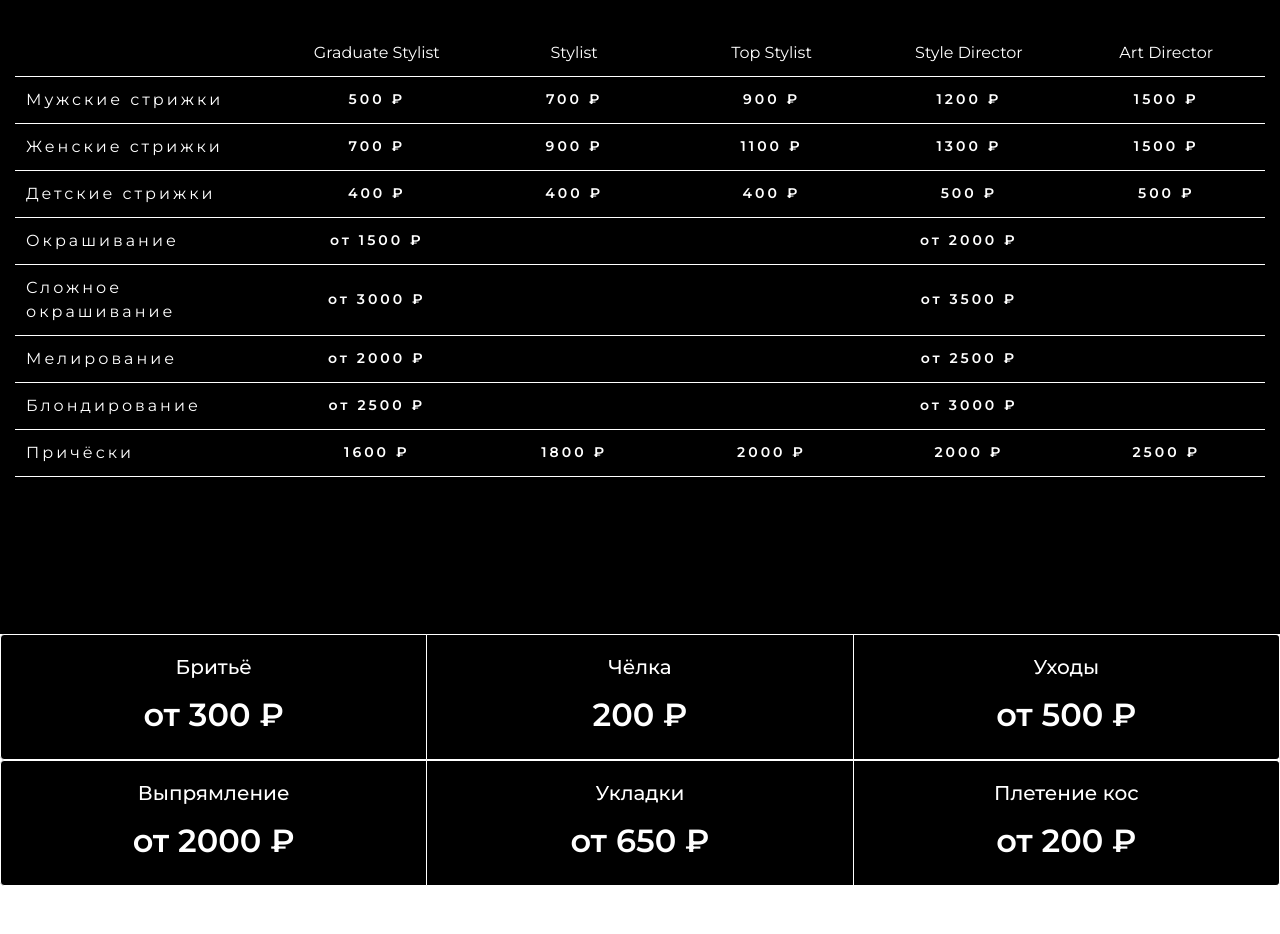
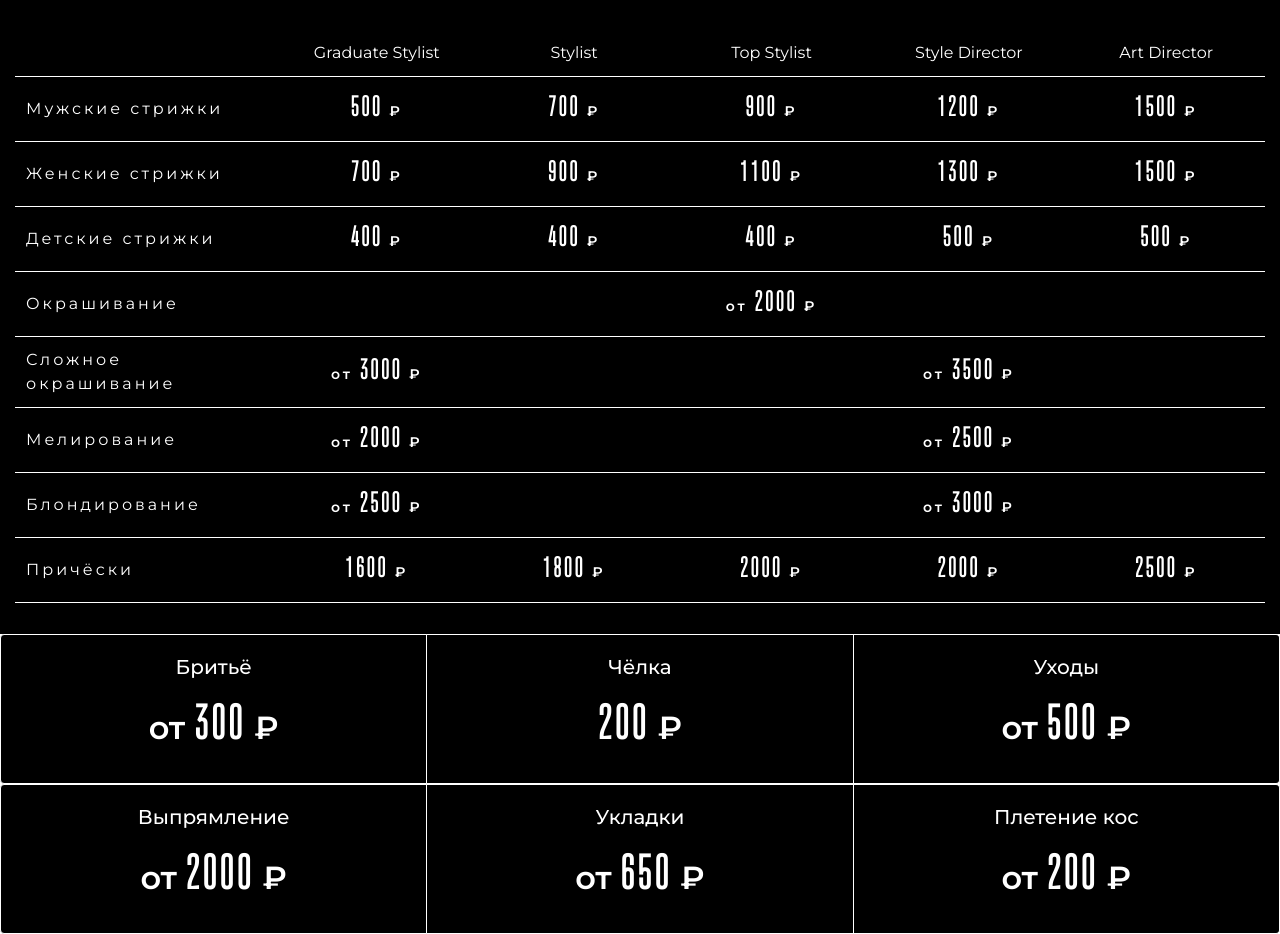
Before and after one commit to Nellu-AI/London_Inn, a plain HTML site: page index.html in a window 1280 px wide. Shown: the part 1980-2914 px from the top of the page. Before the commit the page ends 2866 px from the top, so only its background shows below. Drawn offline with Linux system fonts and the light colour scheme.

Commit message:
Change font for prices

```diff
--- a/css/style.css
+++ b/css/style.css
@@ -399,6 +399,11 @@ body {
   border-top: 1px solid #000;
 }
 
+#price .font-price {
+  font-family: "Attentica", sans-serif;
+  font-size: 28px;
+}
+
 #price h2 {
   margin: 3% 0;
   padding-left: 5%;
@@ -499,6 +504,12 @@ body {
 
 /* Дополнительные услуги */
 
+#add-price .font-price {
+  font-family: "Attentica", sans-serif;
+  font-size: 48px;
+  letter-spacing: 4px;
+}
+
 #add-price .card {
   background-color: #000;
   color: #fff;
@@ -523,11 +534,6 @@ body {
   #add-price .card-group {
     display: block;
   }
-  #add-price .card {
-    /* background-color: #fff;
-    color: #000; */
-    /* border: 1px solid rgba(0, 0, 0, 0.125); */
-  }
 
   #add-price .card-title {
     text-align: left;
--- a/index.html
+++ b/index.html
@@ -181,19 +181,19 @@
           <div class="card">
             <div class="card-body">
               <h5 class="card-title">Мужские стрижки</h5>
-              <p class="card-text">от 500 ₽</p>
+              <p class="card-text">от <span class="font-price">500</span> ₽</p>
             </div>
           </div>
           <div class="card">
             <div class="card-body">
               <h5 class="card-title">Женские стрижки</h5>
-              <p class="card-text">от 700 ₽</p>
+              <p class="card-text">от <span class="font-price">700</span> ₽</p>
             </div>
           </div>
           <div class="card">
             <div class="card-body">
               <h5 class="card-title">Детские стрижки</h5>
-              <p class="card-text">400 ₽</p>
+              <p class="card-text"><span class="font-price">400</span> ₽</p>
             </div>
           </div>
         </div>
@@ -201,7 +201,7 @@
           <div class="card">
             <div class="card-body">
               <h5 class="card-title">Окрашивание</h5>
-              <p class="card-text">от 1500 ₽</p>
+              <p class="card-text">от <span class="font-price">1500</span> ₽</p>
             </div>
           </div>
         </div>
@@ -209,13 +209,13 @@
           <div class="card">
             <div class="card-body">
               <h5 class="card-title">Блондирование</h5>
-              <p class="card-text">от 2500 ₽</p>
+              <p class="card-text">от <span class="font-price">2500</span> ₽</p>
             </div>
           </div>
           <div class="card">
             <div class="card-body">
               <h5 class="card-title">Причёски</h5>
-              <p class="card-text">от 1600 ₽</p>
+              <p class="card-text">от <span class="font-price">1600</span> ₽</p>
             </div>
           </div>
         </div>
@@ -248,19 +248,19 @@
               <span class="dark-block">Мужские стрижки</span>
             </td>
             <td>
-              <span class="dark-block">500 ₽</span>
+              <span class="dark-block"><span class="font-price">500</span> ₽</span>
             </td>
             <td>
-              <span class="dark-block">700 ₽</span>
+              <span class="dark-block"><span class="font-price">700</span> ₽</span>
             </td>
             <td>
-              <span class="dark-block">900 ₽</span>
+              <span class="dark-block"><span class="font-price">900</span> ₽</span>
             </td>
             <td>
-              <span class="dark-block">1200 ₽</span>
+              <span class="dark-block"><span class="font-price">1200</span> ₽</span>
             </td>
             <td>
-              <span class="dark-block">1500 ₽</span>
+              <span class="dark-block"><span class="font-price">1500</span> ₽</span>
             </td>
           </tr>
           <tr>
@@ -268,19 +268,19 @@
               <span class="dark-block">Женские стрижки</span>
             </td>
             <td>
-              <span class="dark-block">700 ₽</span>
+              <span class="dark-block"><span class="font-price">700</span> ₽</span>
             </td>
             <td>
-              <span class="dark-block">900 ₽</span>
+              <span class="dark-block"><span class="font-price">900</span> ₽</span>
             </td>
             <td>
-              <span class="dark-block">1100 ₽</span>
+              <span class="dark-block"><span class="font-price">1100</span> ₽</span>
             </td>
             <td>
-              <span class="dark-block">1300 ₽</span>
+              <span class="dark-block"><span class="font-price">1300</span> ₽</span>
             </td>
             <td>
-              <span class="dark-block">1500 ₽</span>
+              <span class="dark-block"><span class="font-price">1500</span> ₽</span>
             </td>
           </tr>
           <tr>
@@ -288,49 +288,37 @@
               <span class="dark-block">Детские стрижки</span>
             </td>
             <td>
-              <span class="dark-block">400 ₽</span>
+              <span class="dark-block"><span class="font-price">400</span> ₽</span>
             </td>
             <td>
-              <span class="dark-block">400 ₽</span>
+              <span class="dark-block"><span class="font-price">400</span> ₽</span>
             </td>
             <td>
-              <span class="dark-block">400 ₽</span>
+              <span class="dark-block"><span class="font-price">400</span> ₽</span>
             </td>
             <td>
-              <span class="dark-block">500 ₽</span>
+              <span class="dark-block"><span class="font-price">500</span> ₽</span>
             </td>
             <td>
-              <span class="dark-block">500 ₽</span>
+              <span class="dark-block"><span class="font-price">500</span> ₽</span>
             </td>
           </tr>
-          <!-- <tr>
-						<td class="type-name">Бритьё</td>
-						<td>от 300</td>
-						<td></td>
-						<td></td>
-						<td></td>
-						<td></td>
-
-					</tr> -->
-          <!-- <tr>
-						<td class="type-name">Чёлка</td>
-						<td>200</td>
-						<td>200</td>
-						<td>200</td>
-						<td>200</td>
-						<td>200</td>
-					</tr> -->
           <tr>
             <td class="type-name">
               <span class="dark-block">Окрашивание</span>
             </td>
-            <td>
-              <span class="dark-block">от 1500 ₽</span>
-            </td>
+            <!-- <tr>
+              <td class="type-name">Плетение кос</td>
+              <td>от 200</td>
+              <td></td>
+              <td></td>
+              <td></td>
+              <td></td>
+            </tr> -->
             <td></td>
             <td></td>
             <td>
-              <span class="dark-block">от 2000 ₽</span>
+              <span class="dark-block">от <span class="font-price">2000</span> ₽</span>
             </td>
             <td></td>
           </tr>
@@ -339,12 +327,12 @@
               <span class="dark-block">Сложное окрашивание</span>
             </td>
             <td>
-              <span class="dark-block">от 3000 ₽</span>
+              <span class="dark-block">от <span class="font-price">3000</span> ₽</span>
             </td>
             <td></td>
             <td></td>
             <td>
-              <span class="dark-block">от 3500 ₽</span>
+              <span class="dark-block">от <span class="font-price">3500</span> ₽</span>
             </td>
             <td></td>
           </tr>
@@ -353,12 +341,12 @@
               <span class="dark-block">Мелирование</span>
             </td>
             <td>
-              <span class="dark-block">от 2000 ₽</span>
+              <span class="dark-block">от <span class="font-price">2000</span> ₽</span>
             </td>
             <td></td>
             <td></td>
             <td>
-              <span class="dark-block">от 2500 ₽</span>
+              <span class="dark-block">от <span class="font-price">2500</span> ₽</span>
             </td>
             <td></td>
           </tr>
@@ -367,67 +355,36 @@
               <span class="dark-block">Блондирование</span>
             </td>
             <td>
-              <span class="dark-block">от 2500 ₽</span>
+              <span class="dark-block">от <span class="font-price">2500</span> ₽</span>
             </td>
             <td></td>
             <td></td>
             <td>
-              <span class="dark-block">от 3000 ₽</span>
+              <span class="dark-block">от <span class="font-price">3000</span> ₽</span>
             </td>
             <td></td>
           </tr>
-          <!-- <tr>
-						<td class="type-name">Уходы</td>
-						<td>от 500</td>
-						<td></td>
-						<td></td>
-						<td></td>
-						<td></td>
-					</tr> -->
-          <!-- <tr>
-						<td class="type-name">Выпрям-е кер</td>
-						<td>от 2000</td>
-						<td></td>
-						<td></td>
-						<td></td>
-						<td></td>
-					</tr> -->
-          <!-- <tr>
-						<td class="type-name">Укладки вечер</td>
-						<td>от 650</td>
-						<td></td>
-						<td></td>
-						<td></td>
-						<td></td>
-					</tr> -->
           <tr>
             <td class="type-name">
               <span class="dark-block">Причёски</span>
             </td>
             <td>
-              <span class="dark-block">1600 ₽</span>
+              <span class="dark-block"><span class="font-price">1600</span> ₽</span>
             </td>
             <td>
-              <span class="dark-block">1800 ₽</span>
+              <span class="dark-block"><span class="font-price">1800</span> ₽</span>
             </td>
             <td>
-              <span class="dark-block">2000 ₽</span>
+              <span class="dark-block"><span class="font-price">2000</span> ₽</span>
             </td>
             <td>
-              <span class="dark-block">2000 ₽</span>
+              <span class="dark-block"><span class="font-price">2000</span> ₽</span>
             </td>
             <td>
-              <span class="dark-block">2500 ₽</span>
+              <span class="dark-block"><span class="font-price">2500</span> ₽</span>
             </td>
           </tr>
-          <!-- <tr>
-						<td class="type-name">Плетение кос</td>
-						<td>от 200</td>
-						<td></td>
-						<td></td>
-						<td></td>
-						<td></td>
-					</tr> -->
+
         </tbody>
       </table>
     </div>
@@ -438,19 +395,19 @@
       <div class="card">
         <div class="card-body">
           <h5 class="card-title">Бритьё</h5>
-          <p class="card-text">от 300 ₽</p>
+          <p class="card-text">от <span class="font-price">300</span> ₽</p>
         </div>
       </div>
       <div class="card">
         <div class="card-body">
           <h5 class="card-title">Чёлка</h5>
-          <p class="card-text">200 ₽</p>
+          <p class="card-text"><span class="font-price">200</span> ₽</p>
         </div>
       </div>
       <div class="card">
         <div class="card-body">
           <h5 class="card-title">Уходы</h5>
-          <p class="card-text">от 500 ₽</p>
+          <p class="card-text">от <span class="font-price">500</span> ₽</p>
         </div>
       </div>
     </div>
@@ -458,19 +415,19 @@
       <div class="card">
         <div class="card-body">
           <h5 class="card-title">Выпрямление</h5>
-          <p class="card-text">от 2000 ₽</p>
+          <p class="card-text">от <span class="font-price">2000</span> ₽</p>
         </div>
       </div>
       <div class="card">
         <div class="card-body">
           <h5 class="card-title">Укладки</h5>
-          <p class="card-text">от 650 ₽</p>
+          <p class="card-text">от <span class="font-price">650</span> ₽</p>
         </div>
       </div>
       <div class="card">
         <div class="card-body">
           <h5 class="card-title">Плетение кос</h5>
-          <p class="card-text">от 200 ₽</p>
+          <p class="card-text">от <span class="font-price">200</span> ₽</p>
         </div>
       </div>
     </div>
```
